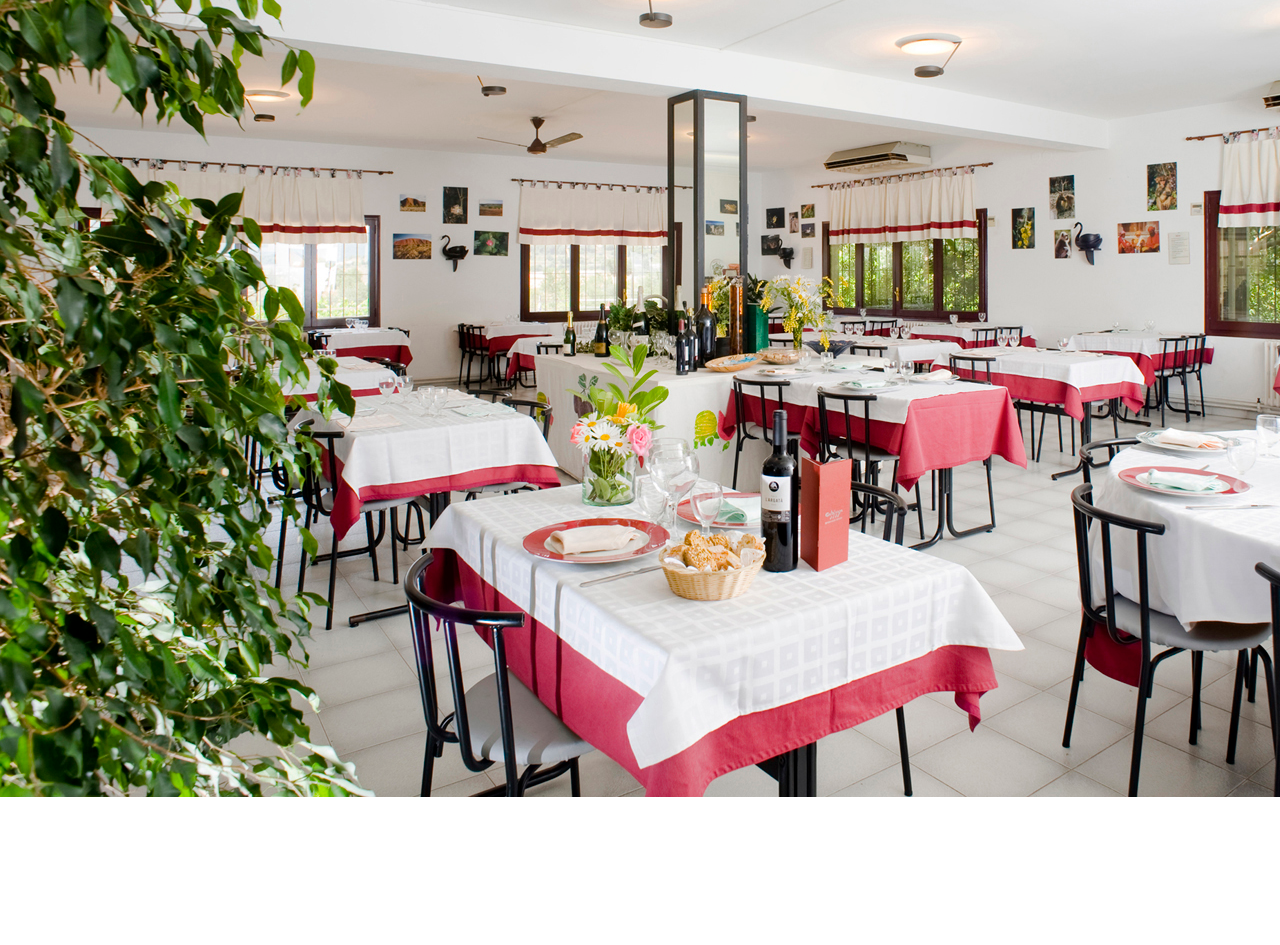
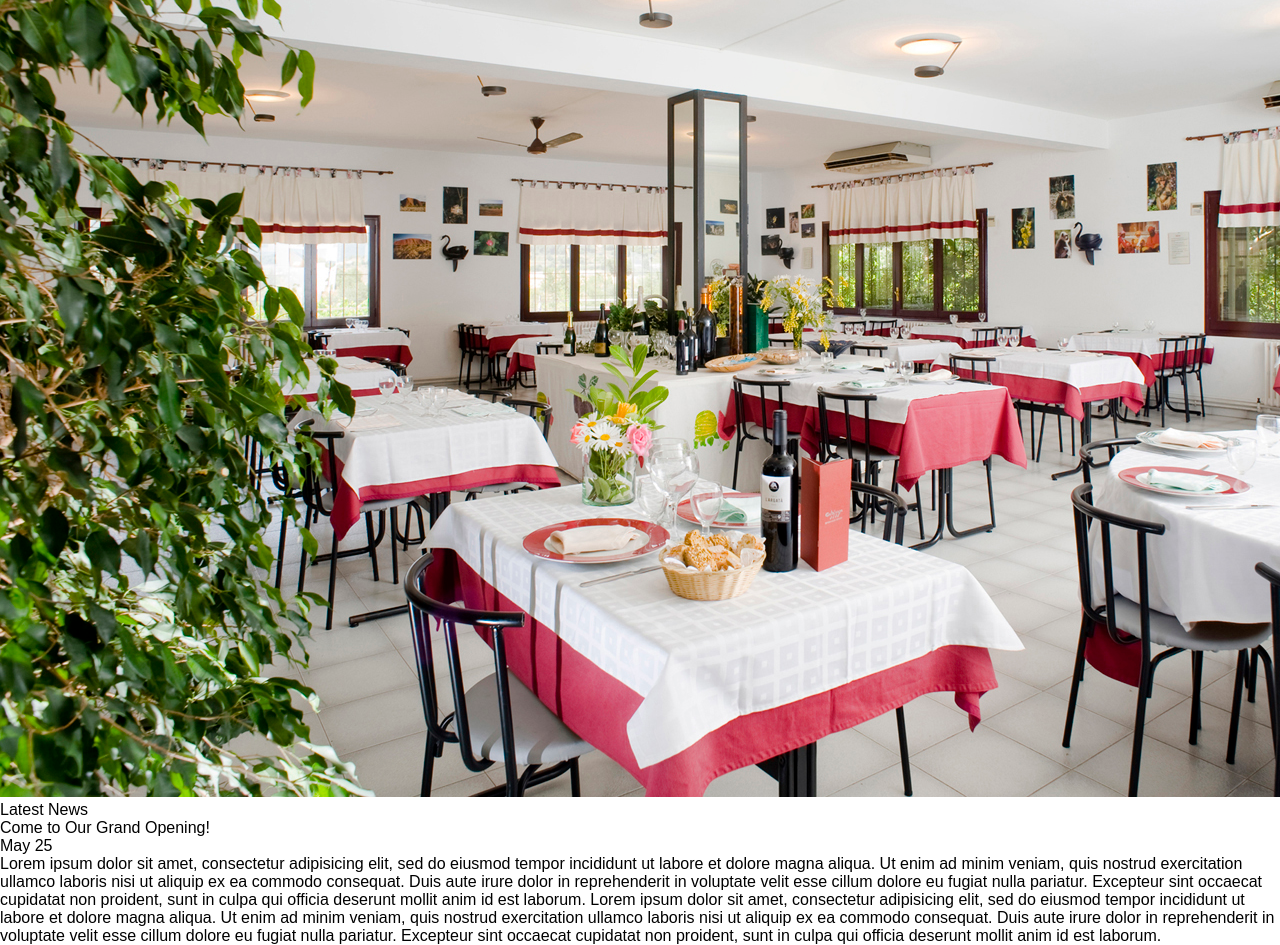
Before and after one commit to mariefilbs/restaurantapp, a website with bundled scripts: page app/index.html in a window 1280 px wide. Shown: the part 39-984 px from the top of the page. Before the commit the page ends 840 px from the top, so only its background shows below. Built offline with nearby package versions, Linux system fonts and the light colour scheme; no server answers; files whose address does not match are found by name.

Commit message:
working around news appending

```diff
--- a/app/index.html
+++ b/app/index.html
@@ -20,7 +20,13 @@
       </div>
 
       <div class="top_content">
-        <div class="news"></div>
+        <div class="news">
+         <div class="news-title"> Latest News <div>
+            <div class ="news-heading"> Come to Our Grand Opening! </div>
+            <div class="date"> May 25 </div>
+            <div class="new_content">Lorem ipsum dolor sit amet, consectetur adipisicing elit, sed do eiusmod tempor incididunt ut labore et dolore magna aliqua. Ut enim ad minim veniam, quis nostrud exercitation ullamco laboris nisi ut aliquip ex ea commodo consequat. Duis aute irure dolor in reprehenderit in voluptate velit esse cillum dolore eu fugiat nulla pariatur. Excepteur sint occaecat cupidatat non proident, sunt in culpa qui officia deserunt mollit anim id est laborum. Lorem ipsum dolor sit amet, consectetur adipisicing elit, sed do eiusmod tempor incididunt ut labore et dolore magna aliqua. Ut enim ad minim veniam, quis nostrud exercitation ullamco laboris nisi ut aliquip ex ea commodo consequat. Duis aute irure dolor in reprehenderit in voluptate velit esse cillum dolore eu fugiat nulla pariatur. Excepteur sint occaecat cupidatat non proident, sunt in culpa qui officia deserunt mollit anim id est laborum.</div>
+
+        </div>
         <div class="specials"></div>
         <div class="location"></div>
       </div>
```
